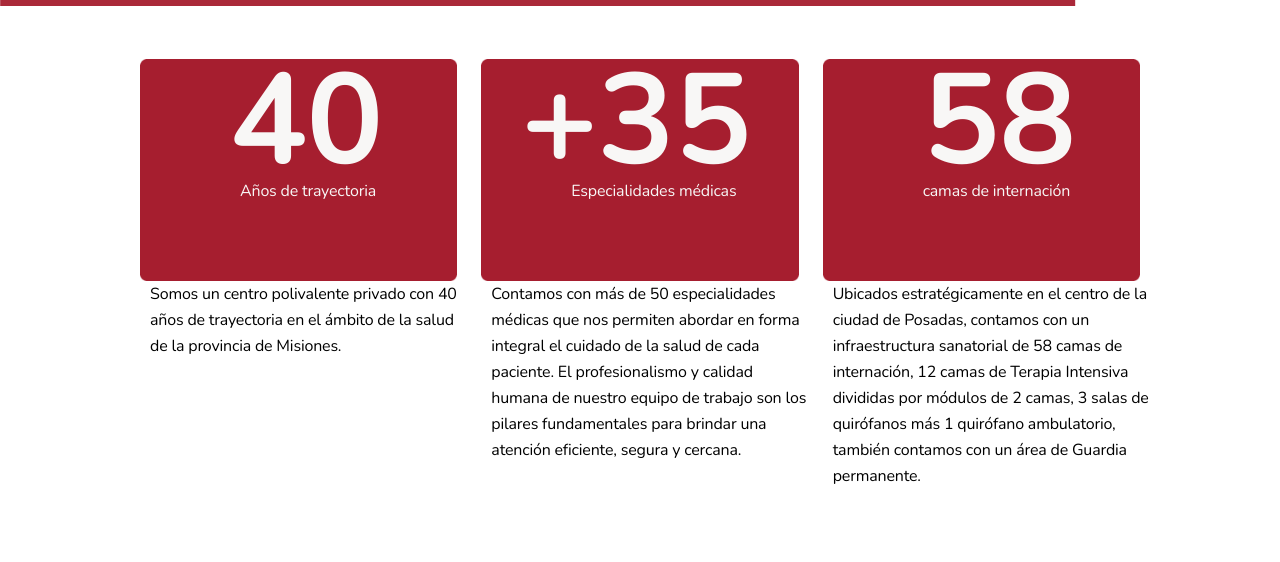
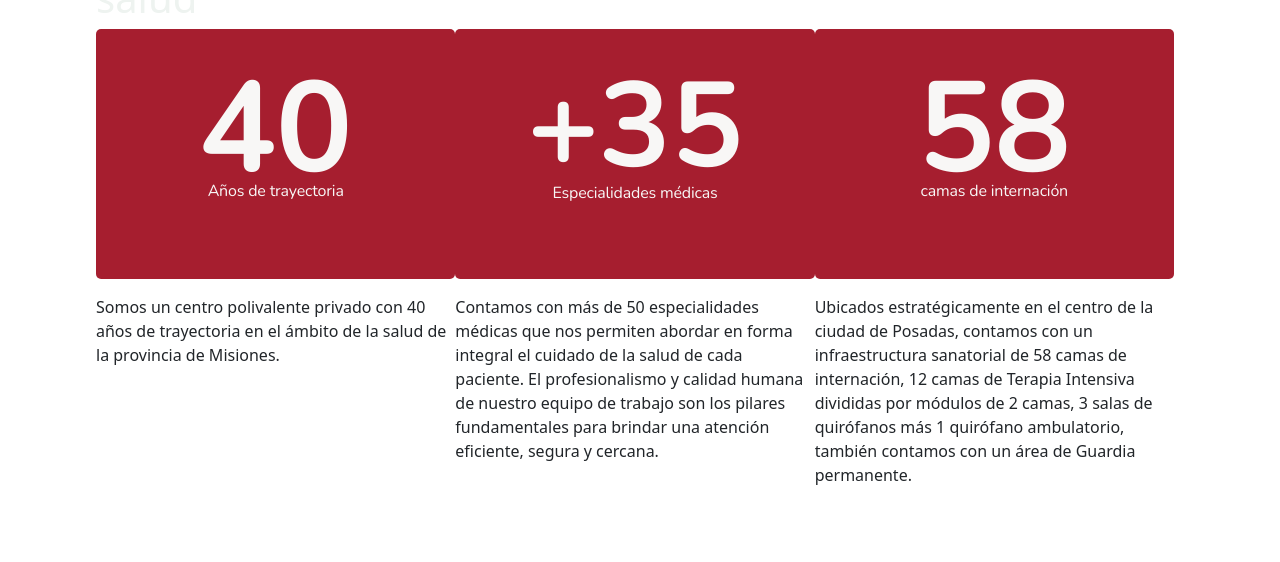
Before and after one commit to gibanez1983/iot, a PHP site: page /?p=nosotros in a window 1280 px wide. Shown: the part 802-1364 px from the top of the page. Run offline with PHP 8.4, Linux system fonts and the light colour scheme.

Commit message:
add: responsive mosotros

```diff
--- a/css/estilo.css
+++ b/css/estilo.css
@@ -1,8 +1,7 @@
 @import url('https://fonts.googleapis.com/css2?family=Nunito:ital,wght@0,400;0,500;0,600;0,700;1,300;1,400;1,500;1,600;1,700&display=swap');
 @import url('https://fonts.googleapis.com/css2?family=Inter:wght@300&family=Nunito:ital,wght@0,400;0,500;0,600;0,700;1,300;1,400;1,500;1,600;1,700&display=swap');
 @import url('normalize.css');
-@import url('principal.css');
-@import url('nosotros.css');
+
 @import url('serv_prest.css');
 @import url('med_lab.css');
 @import url('contacto.css');
@@ -142,6 +141,7 @@ samp {
   /* position: absolute;*/
     height: 400px;
     width: 100%;
+
     /*bottom: 0px;*/
 }
 .footer-contenido{
--- a/css/nosotros.css
+++ b/css/nosotros.css
@@ -26,9 +59,18 @@ margin-top: 0px;
   left: 70%;
 }
 .row.cuadros{
-  width:80%;
-  padding-top: 60px;
-  margin-left: 10%;
+  margin: 0 auto;
+  width:85%;
+  display: flex;
+  justify-content: center;
+  align-items: center;
+}
+
+.contenedor_cuadros{
+  width:100%;
+  display: flex;
+  justify-content: center;
+  padding: 30px 10px 30px 0px;
 }
 .cuadros_texto{
   width: 330px;
@@ -41,29 +83,51 @@ line-height: 26px;
 letter-spacing: -0.18px;
 color: #000000;
 }
+
+.card-img-top .cuadro_rojo{
+  background-color: #A61E2F;
+  width: 100%;
+  height: 250px;
+  border-radius: 15px;
+  display: flex;
+  align-items: center;
+  justify-content: center;
+  flex-direction: column;
+  gap: 15%;
+  padding: 40px 20px 20px 20px;
+  border-radius: 5px;
+}
+
+.card{
+  width: 25rem;
+  border: none;
+}
+.card-body{
+  padding: 1rem 0;
+}
+
+
 .text-40{
-  position: absolute;
-  width: 154px;
-  height: 26px;
-  padding-left: 90px;
-  top: 910px;
-
   font-family: 'Nunito';
   font-style: normal;
   font-weight: 700;
   font-size: 128px;
   line-height: 26px;
   letter-spacing: -0.18px;
-
+  color: #F8F7F6;
+}
+.text-35{
+  height: 30px;
+  font-family: 'Nunito';
+  font-style: normal;
+  font-weight: 700;
+  font-size: 120px;
+  line-height: 26px;
+  letter-spacing: -0.18px;
   color: #F8F7F6;
 }
 .text-tray{
-  position: absolute;
-  width: 240px;
   height: 26px;
-  padding-left: 100px;
-  top: 980px;
-
   font-family: 'Nunito';
   font-style: normal;
   font-weight: 400;
@@ -73,22 +137,7 @@ color: #000000;
 
   color: #F8F7F6;
 }
-.text-35{
-  position: absolute;
-  width: 230px;
-  height: 26px;
-  padding-left: 40px;
-  top: 910px;
 
-  font-family: 'Nunito';
-  font-style: normal;
-  font-weight: 700;
-  font-size: 128px;
-  line-height: 26px;
-  letter-spacing: -0.18px;
-
-  color: #F8F7F6;
-}
 .text-esp{
   position: absolute;
   width: 340px;
@@ -139,20 +188,24 @@ color: #000000;
 }
 /*Historia*/
 .historia{
-  padding-top: 60px;
+  width: 100%;
+  height: 714px;
+  display: flex;
+  margin-top: 40px;
+}
+.texto_historia{
+  width: 40%;
+}
+.imagen_historia{
+  width: 60%;
 }
 .img_h{
-  width: 725px;
-   height: 714px;
-float:right;
+  width: 100%;
+  height: 700px;
 }
 .titulo_h{
-  position: absolute;
   width: 461px;
   height: 144px;
-  left: 71px;
-  top: 1482px;
-
   font-family: 'Montserrat';
   font-style: normal;
   font-weight: 400;
--- a/css/principal.css
+++ b/css/principal.css
@@ -267,7 +267,7 @@ letter-spacing: -0.18px;
   line-height: normal;
   margin-bottom: 0px;
 }
-*/
+
 .modal-header{
   background: #CB989E;
   width: 100%;
--- a/paginas/nosotros.html
+++ b/paginas/nosotros.html
@@ -1,70 +1,89 @@
-       <!-- imagen de fondo-->
-        <div >
+<link href="css/nosotros.css" rel="stylesheet">
+
+<section>
+  <div class="imagen_general">
     <img src="imagenes/DSC_36211.png" class="imagen_fondo">
-
-
+    <!-- recuadro en el que van 40 años juntos cuidando de vos-->
     <!-- recuadro en el que van 40 años juntos cuidando de vos-->
     <div class="nos_imagen_vector">
-                    <!--img src="imagenes/Vector.png"-->
-            </div>
-            <div class="ff">
-                <img src="imagenes/40 años juntos.png" class="imagen_40">
-            </div>
-
 
     </div>
-          <!--CUADROS-->
+    <img src="imagenes/40 años juntos.png" class="imagen_40">
+      <div class="nosotros">
+        <p>NOSOTROS</p>
+      </div>
+      <div class="texto_principal">
+        <h1>Un equipo de profesionales comprometidos al cuidado de la salud</h1>
+      </div>
+  </div>
   <div class="row cuadros"  >
-          <div class="col-md-4" >
+    <div class="contenedor_cuadros">
+      <div class="card">
+        <div class="card-img-top">
+          <div class="cuadro_rojo">
             <h4 class="text-40">40</h4>
             <h4 class="text-tray">Años de trayectoria</h4>
-            <img src="imagenes/Rectangle.png" class="img-fluid">
-            <p class="cuadros_texto"> Somos un centro polivalente privado con 40 años de trayectoria en el ámbito de la salud de la provincia de Misiones. </p>
-          </div>
-          <div class="col-md-4">
-            <h4 class="text-35">+35</h4>
-            <h4 class="text-esp">Especialidades médicas</h4>
-            <img src="imagenes/Rectangle.png" class="img-fluid">
-                <p class="cuadros_texto"> Contamos con más de 50 especialidades médicas que nos permiten abordar en forma integral el cuidado de la salud de cada paciente. El profesionalismo y calidad humana de nuestro equipo de trabajo son los pilares fundamentales para brindar una atención eficiente, segura y cercana.</p>
-          </div>
-          <div class="col-md-4">
-            <h4 class="text-58">58</h4>
-            <h4 class="text-camas">camas de internación</h4>
-            <img src="imagenes/Rectangle.png" class="img-fluid">
-            <p class="cuadros_texto"> Ubicados estratégicamente en el centro de la ciudad de Posadas, contamos con un infraestructura sanatorial de 58 camas de internación, 12 camas de Terapia Intensiva divididas por módulos de 2 camas, 3 salas de quirófanos más 1 quirófano ambulatorio, también contamos con un área de Guardia permanente.</p>
           </div>
         </div>
-        <!--Historia -->
+        <div class="card-body">
+          <p class="card-text">Somos un centro polivalente privado con 40 años de trayectoria en el ámbito de la salud de la provincia de Misiones.</p>
+        </div>
+      </div>
+      <div class="card">
+        <div class="card-img-top">
+          <div class="cuadro_rojo">
+            <h4 class="text-35">+35</h4>
+            <h4 class="text-tray">Especialidades médicas</h4>
+          </div>
+        </div>
+        <div class="card-body">
+          <p class="card-text">Contamos con más de 50 especialidades médicas que nos permiten abordar en forma integral el cuidado de la salud de cada paciente. El profesionalismo y calidad humana de nuestro equipo de trabajo son los pilares fundamentales para brindar una atención eficiente, segura y cercana.</p>
+        </div>
+      </div>
+      <div class="card">
+        <div class="card-img-top">
+          <div class="cuadro_rojo">
+            <h4 class="text-40">58</h4>
+            <h4 class="text-tray">camas de internación</h4>
+          </div>
+        </div>
+        <div class="card-body">
+          <p class="card-text">Ubicados estratégicamente en el centro de la ciudad de Posadas, contamos con un infraestructura sanatorial de 58 camas de internación, 12 camas de Terapia Intensiva divididas por módulos de 2 camas, 3 salas de quirófanos más 1 quirófano ambulatorio, también contamos con un área de Guardia permanente.</p>
+        </div>
+      </div>
+    </div>
+  </div>
   <div class="historia">
+    <div class="texto_historia">
       <h4 class="titulo_h">Nuestra historia</h4>
     <p class="texto_h"> Todo comenzó en marzo de 1983 con la apertura de cuatro consultorios médicos para la atención de Traumatológica, Ortopédica y Medicina Laboral, especialidades que dieron origen al primer nombre: Instituto de Ortopedia y Traumatología, y por esas siglas derivó al nombre IOT.
 Ya en 1997 y con el objetivo de dotar a la ciudad de Posadas de un edificio específicamente destinado al cuidado integral de la salud, se inauguró el edificio de Bolívar y Jujuy con cuatro pisos. En el año 2002, las instalaciones se expanden simétricamente sobre la calle Jujuy, dando origen a un polo de atención de la salud, donde convergen en su cercanía farmacias, consultorios y centros de atención, negocios especializados en productos ortopédicos, de medicina y relacionados con la salud en general.</p>
+    </div>
+    <div class="imagen_historia">
       <img src="imagenes/Drone 1.png" class="img_h">
     </div>
+  </div>
    <!--MISION VISION VALOR -->
-        <div class="row mvv">
+   <div class="row mvv mt-5">
     <div class="col-md-3 opc">
       <img src="imagenes/Business.png" class="img-fluid img_m" >
       <h4 class="text-center mision" >MISIÓN</h4>
       <p class="cuadros_texto_m"> Somos un equipo que trabaja para brindar un servicio integral en el cuidado de la salud de las personas en un ambiente de confianza y satisfacción, mediante el compromiso con la calidad y la capacitación continua, tanto nuestra como de futuros profesionales.</p>
-          </div><div class="col-md-1"></div>
+    </div>
     <div class="col-md-3 opc">
       <img src="imagenes/Doctor Search.png" class="img-fluid img_m">
       <h4 class="text-center vision">VISIÓN</h4>
       <p class="cuadros_texto_m">Aspiramos a ser un centro de salud de referencia en la región, ser innovadores en la combinación de excelencia médica, académica y tecnológica. Progresar en el trabajo coordinado y humanizado para brindar una atención integral a cada paciente e interactuar con la comunidad en la salud preventiva.</p>
-          </div><div class="col-md-1"></div>
+    </div>
     <div class="col-md-3 opc">
       <img src="imagenes/faithful.png" class="img-fluid img_m">
       <h4 class="text-center valor">VALOR</h4>
       <p class="cuadros_texto_m"> Honestidad, respeto, trabajo en equipo, profesionalismo. </p>
     </div>
   </div>
-
     <!--Docencia e Investigacion 1 -->
     <div class="titulo_d">DOCENCIA E INVESTIGACIÓN</div>
     <div class="row d1" >
-          <div class="col">
-          </div>
       <div class="col">
         <h4 class="titulo_d1">Formando la Salud del Futuro</h4>
         <p class="texto_d1"> En el Sanatorio IOT estamos comprometidos en la generación de conocimiento científico. Por ello, desde hace más de 20 años contamos con un área específica de “Docencia e Investigación” donde promovemos el desarrollo, la capacitación, el intercambio de experiencias; para brindar a cada uno de los pacientes la mejor atención en materia de salud.
@@ -73,13 +92,9 @@ Ya en 1997 y con el objetivo de dotar a la ciudad de Posadas de un edificio espe
         <div class="col">
         <img src="imagenes/image 9.png" class="img_d1">
       </div>
-          <div class="col">
-          </div>
     </div>
     <!--2-->
     <div class="row d2" >
-          <div class="col">
-          </div>
       <div class="col">
       <img src="imagenes/DSC00608 1.png" class="img_d2">
       </div>
@@ -88,9 +103,6 @@ Ya en 1997 y con el objetivo de dotar a la ciudad de Posadas de un edificio espe
 Actualmente trabajamos de manera articulada, mediante convenios con las siguientes instituciones académicas:
 UNAM - UCAMI - Fundación Barceló - Instituto San Agustín - Fresenius Medical Care - Ministerio de Salud Provincial.</p>
         </div>
-          <div class="col">
-          </div>
     </div>
 
-
-        <br>
+</section>
--- a/paginas/principal.html
+++ b/paginas/principal.html
@@ -1,3 +1,4 @@
+<link href="css/principal.css" rel="stylesheet">
        <!-- imagen de fondo-->
         <div class="img_principal">
             <img src="imagenes/IMG_1706 1.png" class="imagen_fondo">
```
Also changed, not shown: other parts of css/nosotros.css (+179 -14 lines). Lines whose indentation alone changed are shown as unchanged.
